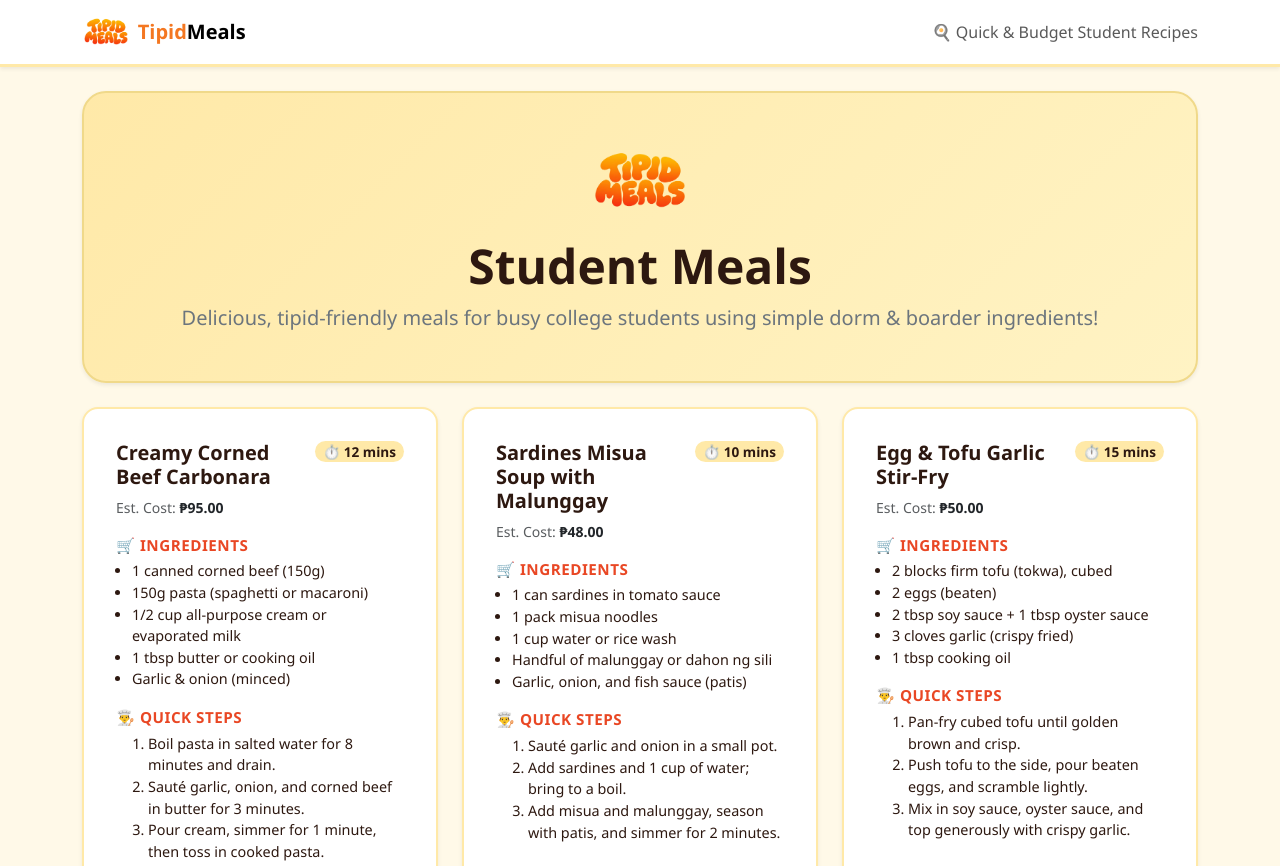
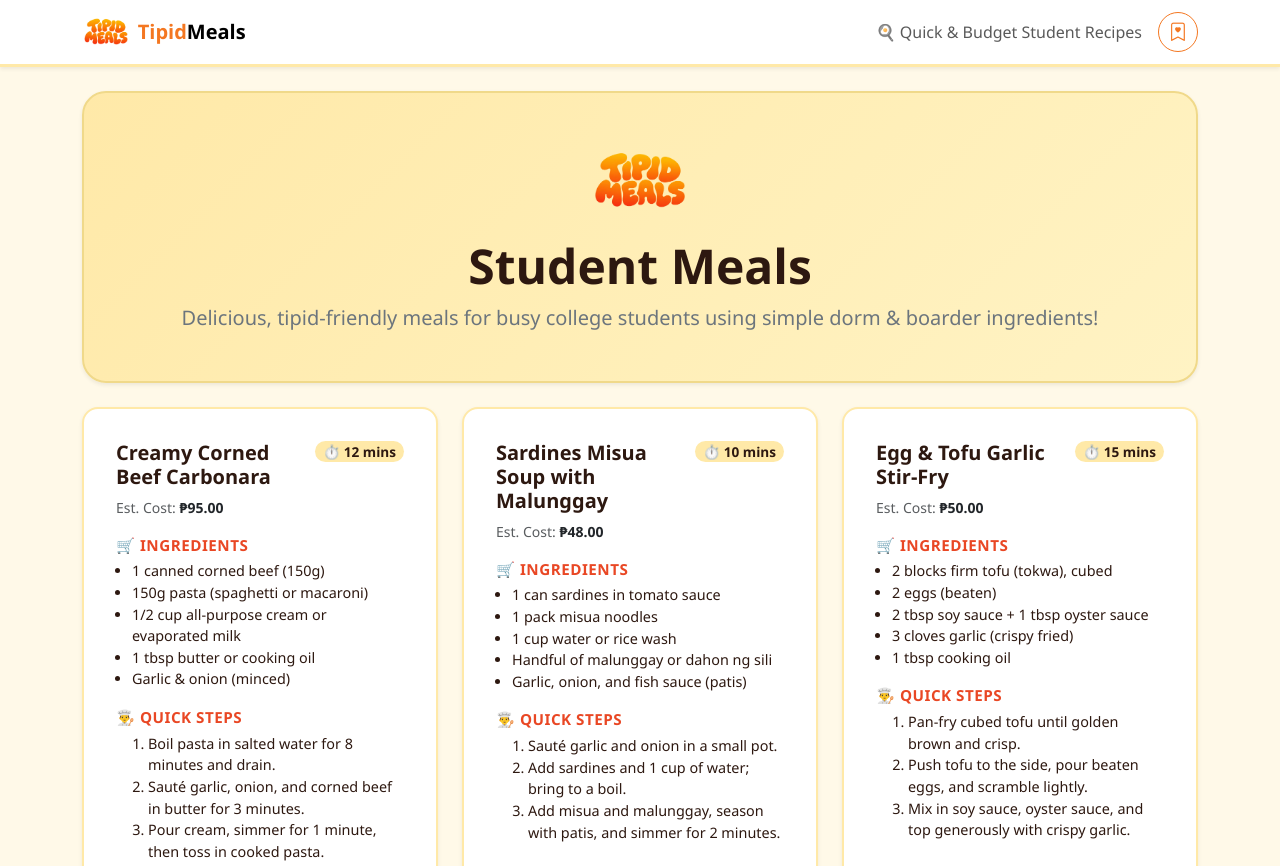
Before and after one commit to ntlpdhl/Web-Development, a plain HTML site: page activity02/index.html in a window 1280 px wide. Shown: the top 866 px of the page. Drawn offline with nearby package versions, Linux system fonts and the light colour scheme.

Commit message:
add saved/favorites icon on navbar

```diff
--- a/activity02/assets/css/style.css
+++ b/activity02/assets/css/style.css
@@ -87,3 +87,29 @@ footer {
   color: var(--text-dark);
   border-top: 2px solid var(--yellow-accent);
 }
+
+.btn-favorite-nav {
+  background-color: transparent;
+  border: 1.5px solid var(--tomato-primary);
+  color: var(--tomato-primary);
+  border-radius: 50%;
+  width: 40px;
+  height: 40px;
+  display: inline-flex;
+  align-items: center;
+  justify-content: center;
+  font-size: 1.15rem;
+  cursor: pointer;
+  transition: all 0.25s ease-in-out;
+}
+
+.btn-favorite-nav:hover {
+  background-color: var(--tomato-primary);
+  color: #ffffff;
+  transform: translateY(-2px);
+  box-shadow: 0 4px 12px rgba(244, 119, 33, 0.25);
+}
+
+.btn-favorite-nav:active {
+  transform: translateY(0);
+}
--- a/activity02/index.html
+++ b/activity02/index.html
@@ -14,20 +14,30 @@
       crossorigin="anonymous"
     />
 
+    <link
+      rel="stylesheet"
+      href="https://cdn.jsdelivr.net/npm/bootstrap-icons@1.11.3/font/bootstrap-icons.min.css"
+    />
+
     <link rel="stylesheet" href="assets/css/style.css" />
   </head>
 
   <body>
 
     <nav class="navbar navbar-expand-lg shadow-sm sticky-top">
-      <div class="container">
+      <div class="container d-flex justify-content-between align-items-center">
         <a class="navbar-brand d-flex align-items-center fw-bold" href="#">
           <img src="assets/img/logo.png" alt="Tipid Meals Logo" height="38" class="me-2" />
           <span>Tipid</span>Meals
         </a>
-        <span class="navbar-text fw-medium d-none d-sm-inline-block">
-          🍳 Quick & Budget Student Recipes
-        </span>
+        <div class="d-flex align-items-center gap-3">
+          <span class="navbar-text fw-medium d-none d-sm-inline-block">
+            🍳 Quick & Budget Student Recipes
+          </span>
+          <button type="button" class="btn-favorite-nav" aria-label="Saved Recipes" title="Saved Recipes">
+            <i class="bi bi-bookmark-heart"></i>
+          </button>
+        </div>
       </div>
     </nav>
 
```
